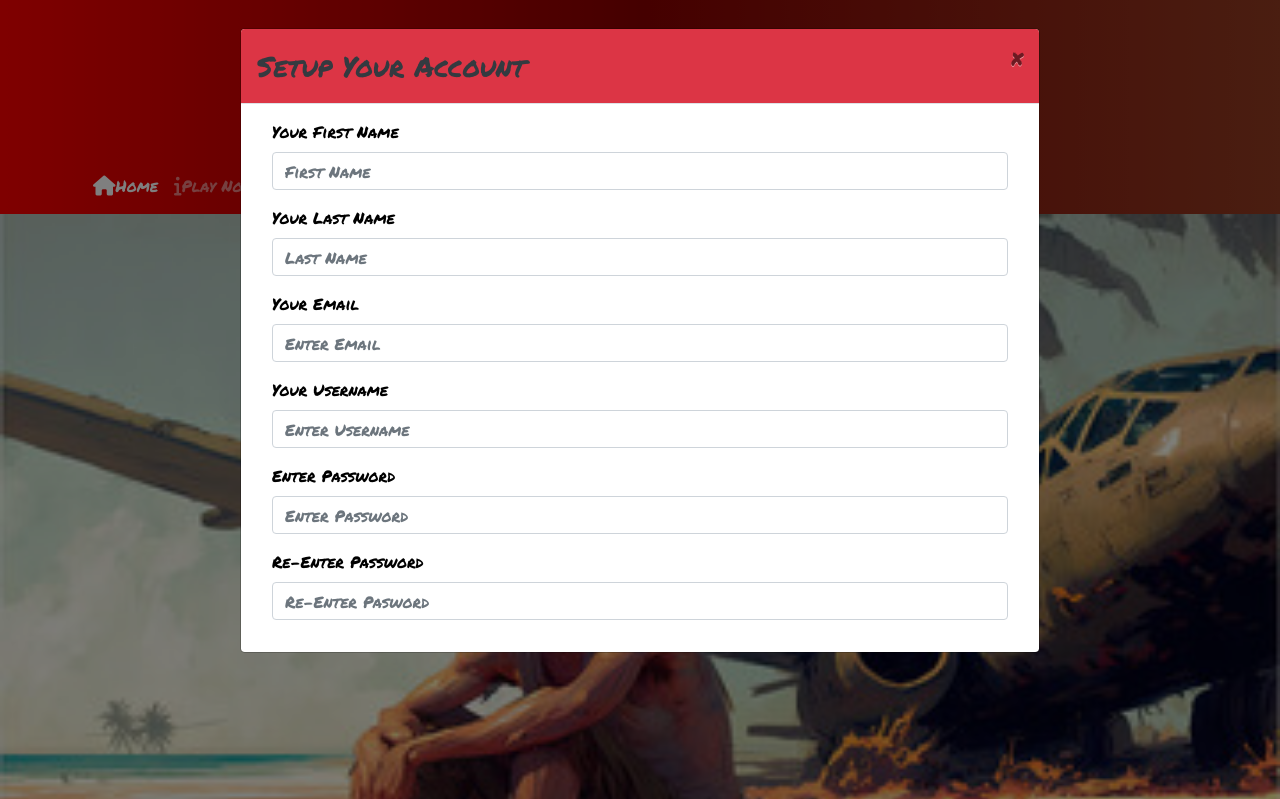
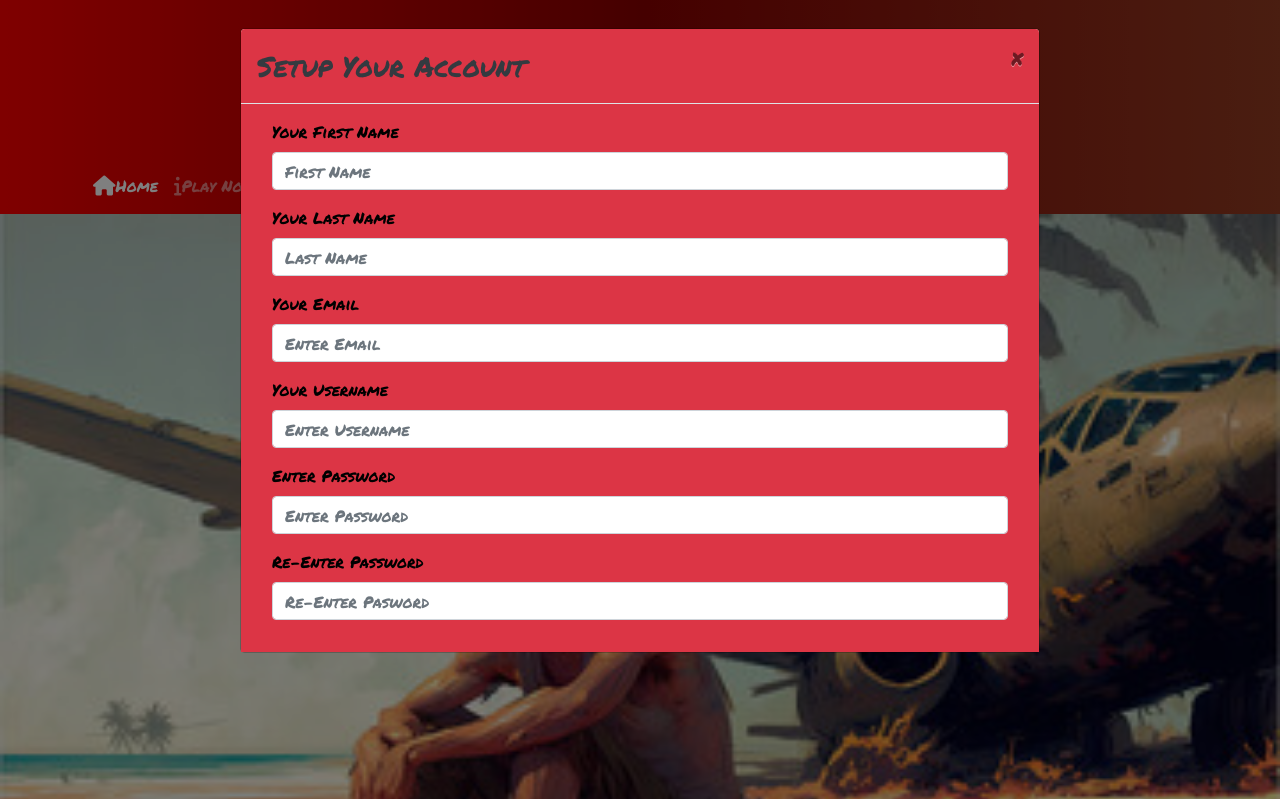
Before and after one commit to Dericknewton1979/EsCSSapeRoom, a website: page EsCSSapeRoom.html in a window 1280 px wide. Both pictures are taken after a click on the link "Setup Account". Shown: the top 799 px of the page. Drawn offline with nearby package versions, Linux system fonts and the light colour scheme.

Commit message:
Up to date 2/18/23

```diff
--- a/EsCSSapeRoom.html
+++ b/EsCSSapeRoom.html
@@ -7,7 +7,7 @@
     <link rel="stylesheet" href="node_modules/bootstrap/dist/css/bootstrap.min.css" />
     <link rel="stylesheet" href="node_modules/font-awesome/css/font-awesome.min.css" />
     <link rel="stylesheet" href="node_modules/bootstrap-social/bootstrap-social.css" />
-    <link rel="stylesheet" href="https://fonts.googleapis.com/css2?family=Permanent+Marker&display=swap|Open+Sans"/>
+    <link rel="stylesheet" href="https://fonts.googleapis.com/css2?family=Permanent+Marker&display=swap|Open+Sans" />
     <link rel="stylesheet" href="https://fonts.googleapis.com/css2?family=Dancing+Script&display=swap">
     <link rel="stylesheet" href="CSS/EsCSSapeRoom.css">
 
@@ -33,10 +33,13 @@
             </button>
             <div class="collapse navbar-collapse" id="openingNavbar">
                 <ul class="navbar-nav">
-                <li class="nav-item active"><a class="nav-link" href="#"><i class="fa fa-home fa-lg"></i>Home</a></li>
-                <li class="nav-item"><a class="nav-link" href="eliseTestPage.html"><i class="fa fa-info fa-lg"></i>Play Now</a>
+                    <li class="nav-item active"><a class="nav-link" href="#"><i class="fa fa-home fa-lg"></i>Home</a>
                     </li>
-                <li class="nav-item"><a class="nav-link" href="#accountModal" data-toggle="modal"><i class="fa fa-list fa-lg"></i>Setup Account</a></li>
+                    <li class="nav-item"><a class="nav-link" href="eliseTestPage.html"><i
+                                class="fa fa-info fa-lg"></i>Play Now</a>
+                    </li>
+                    <li class="nav-item"><a class="nav-link" href="#accountModal" data-toggle="modal"><i
+                                class="fa fa-list fa-lg"></i>Setup Account</a></li>
                     <li class="nav-item"><a class="nav-link" href="#"><i
                                 class="fa fa-address-card fa-lg"></i>Contact</a></li>
                 </ul>
@@ -50,9 +53,17 @@
     <div class="story">
         <h2>WHAT IS GOING ON!</h2>
         <!-- This is a very vague starting storyline as writing is not my strongsuit by any means.  The storyline  should be much better written, detailed and eventually explain what the plan is going forward and purpose of the game. -->
-        <p>In and attempt for some rest and relaxation, you had planned a vacation alone to the island Fernando de Noronha, Brazil.  After a long obnoxious week of anticipation and a treacherous rat race through the busy airport you were finally aboard the plane and in the air.  Now for a nice nap to kill some time on the 12hr flight to paradise..... </p>
-        <p>In the midst of a dream involving an isolated beach, a cocktail and your favorite novel you are awakened to the sounds of screams and violent shaking.  It appears something is terribly wrong and the plane is on its way to the earth, and not in the way its supposed to be when all of the sudden everything is black, still and silence.....</p>
-        <p>You wake to the smell of fuel and the blurred sight of burning wreckage.  As you fight through the pain in your head mixed with the bright sun to regain your vision your realize that it appears you are the only one that has survived this wreck!</p>
+        <p>In and attempt for some rest and relaxation, you had planned a vacation alone to the island Fernando de
+            Noronha, Brazil. After a long obnoxious week of anticipation and a treacherous rat race through the busy
+            airport you were finally aboard the plane and in the air. Now for a nice nap to kill some time on the 12hr
+            flight to paradise..... </p>
+        <p>In the midst of a dream involving an isolated beach, a cocktail and your favorite novel you are awakened to
+            the sounds of screams and violent shaking. It appears something is terribly wrong and the plane is on its
+            way to the earth, and not in the way its supposed to be when all of the sudden everything is black, still
+            and silence.....</p>
+        <p>You wake to the smell of fuel and the blurred sight of burning wreckage. As you fight through the pain in
+            your head mixed with the bright sun to regain your vision your realize that it appears you are the only one
+            that has survived this wreck!</p>
     </div>
 
 
@@ -60,7 +71,8 @@
         <div class="container">
             <div class="row">
                 <div class="col text-center mb-5">
-                    <a href="eliseTestPage.html" class="text-nowrap"><button class="btn bg-dark text-danger btn-lg">Play Now!</button></a>
+                    <a href="eliseTestPage.html" class="text-nowrap"><button class="btn bg-dark text-danger btn-lg">Play
+                            Now!</button></a>
 
                 </div>
             </div>
@@ -73,7 +85,7 @@
                         <h3 class="modal-title">Setup Your Account</h3>
                         <button type="button" class="close" data-dismiss="modal">&times;</button>
                     </div>
-                    <div class="modal-body">
+                    <div class="modal-body bg-danger">
                         <div class="container-fluid">
                             <form>
                                 <div class="form-group">
@@ -94,11 +106,13 @@
                                 </div>
                                 <div class="form-group">
                                     <label for="yourPassword">Enter Password</label>
-                                    <input type="password" class="form-control" id="yourPassword" placeholder="Enter Password">
+                                    <input type="password" class="form-control" id="yourPassword"
+                                        placeholder="Enter Password">
                                 </div>
                                 <div class="form-group">
                                     <label for="verifyPassword">Re-Enter Password</label>
-                                    <input type="Password" class="form-control" id="verifyPassword" placeholder="Re-Enter Pasword">
+                                    <input type="Password" class="form-control" id="verifyPassword"
+                                        placeholder="Re-Enter Pasword">
                                 </div>
                             </form>
                         </div>
```
Lines whose indentation alone changed are shown as unchanged.
